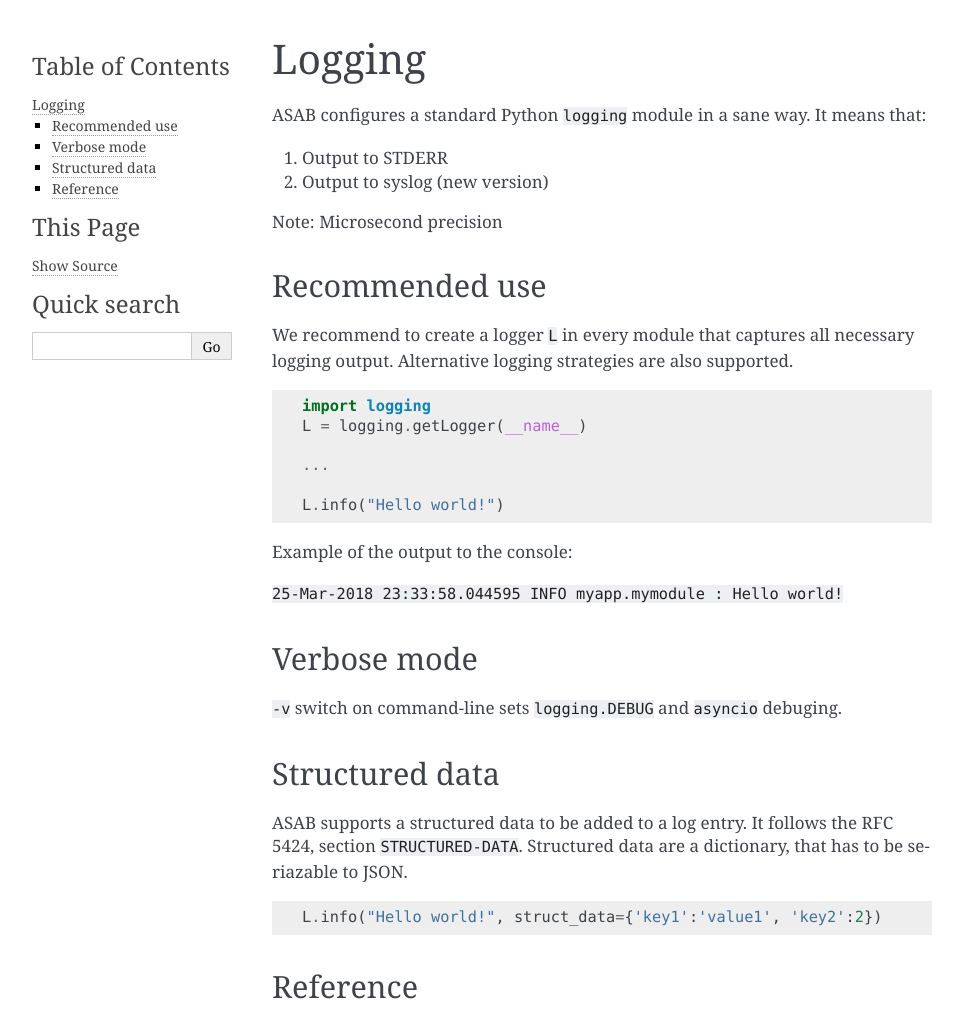
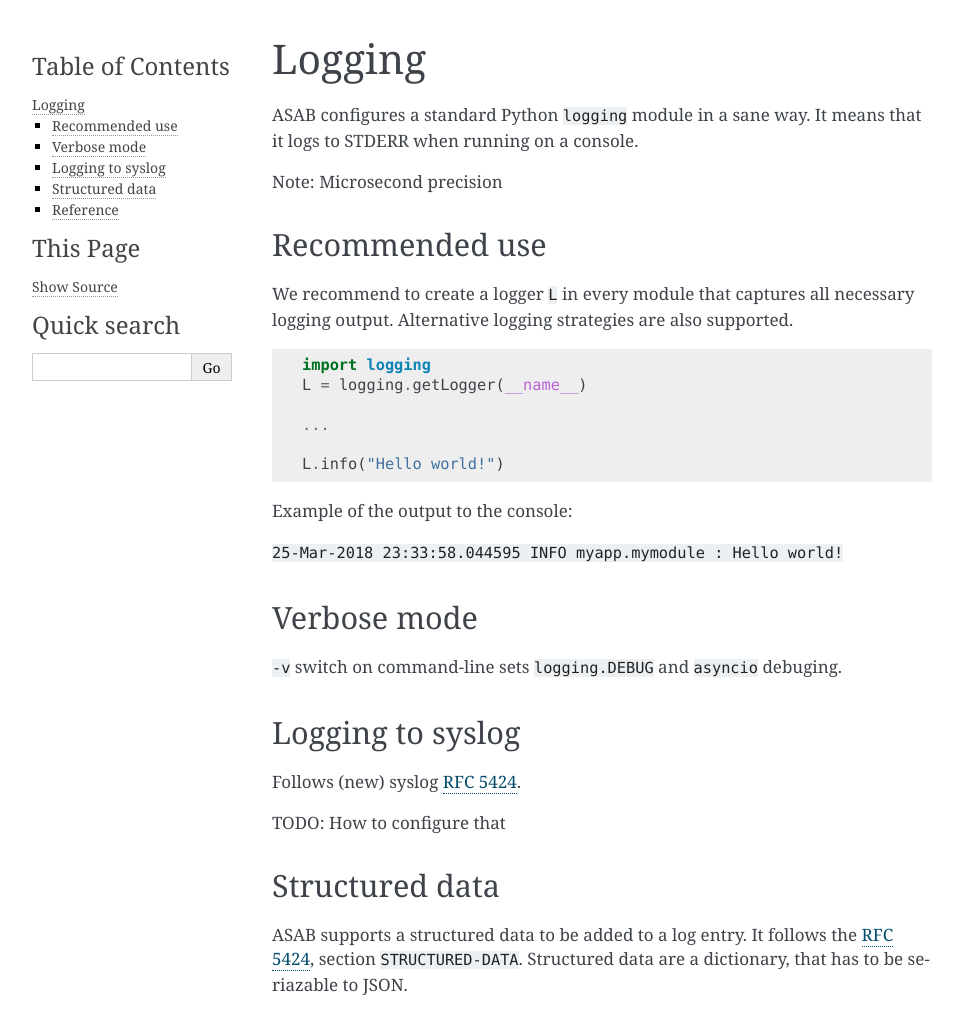
Before and after one commit to TeskaLabs/asab, a Sphinx documentation site: the page built from doc/asab/log.rst, in a window 1280 px wide, cut to the strip 0-1013 px from the top of the page. Shown: the whole strip, without its empty margins (148-1111 px from the left). Built offline with Sphinx 7.4.7, drawn with Linux system fonts in a browser that asks for light colours; the version number is read from the project's files by our own code.

Commit message:
Update the documentation.

```diff
--- a/doc/asab/log.rst
+++ b/doc/asab/log.rst
@@ -4,10 +4,7 @@ Logging
 .. py:currentmodule:: asab
 
 ASAB configures a standard Python ``logging`` module in a sane way.
-It means that:
-
-1) Output to STDERR
-2) Output to syslog (new version)
+It means that it logs to STDERR when running on a console.
 
 Note: Microsecond precision
 
@@ -38,11 +35,19 @@ Verbose mode
 ``-v`` switch on command-line sets ``logging.DEBUG`` and ``asyncio`` debuging.
 
 
+Logging to syslog
+-----------------
+
+Follows (new) syslog `RFC 5424 <https://tools.ietf.org/html/rfc5424>`_.
+
+TODO: How to configure that
+
+
 Structured data
 ---------------
 
 ASAB supports a structured data to be added to a log entry.
-It follows the RFC 5424, section ``STRUCTURED-DATA``.
+It follows the `RFC 5424 <https://tools.ietf.org/html/rfc5424>`_, section ``STRUCTURED-DATA``.
 Structured data are a dictionary, that has to be seriazable to JSON.
 
 .. code:: python
```
